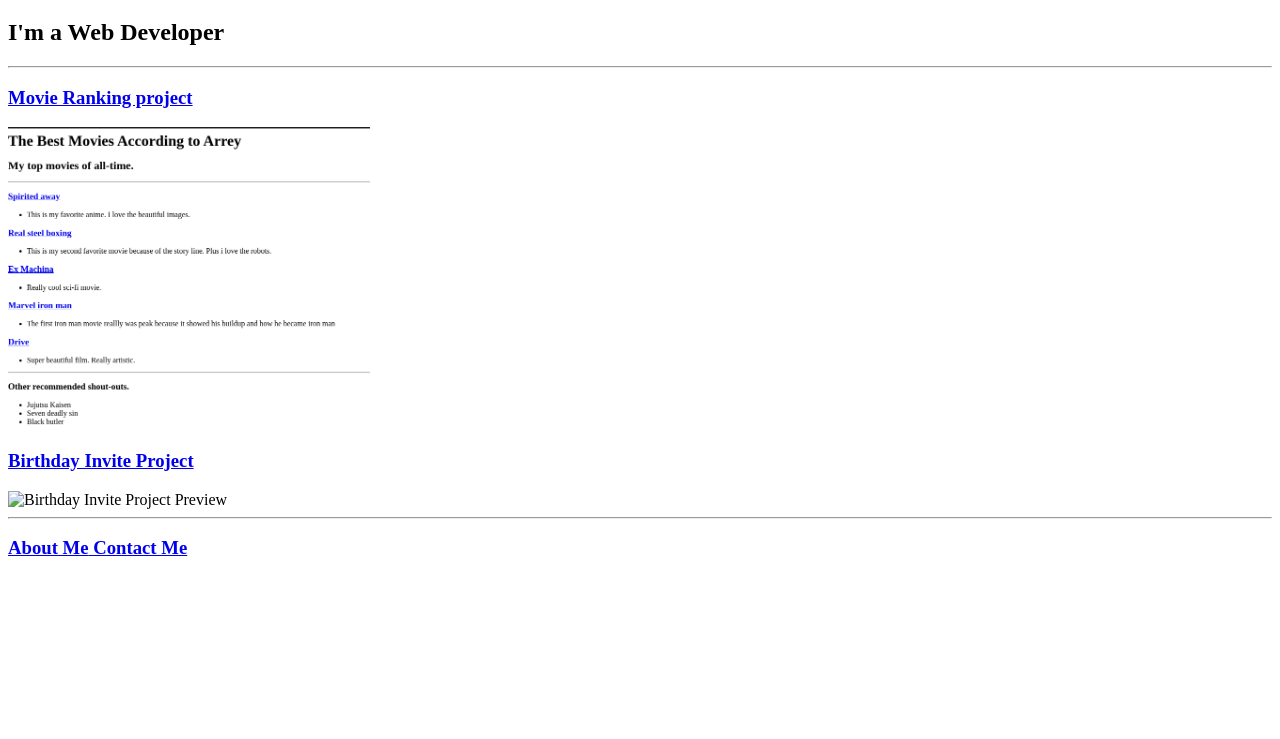
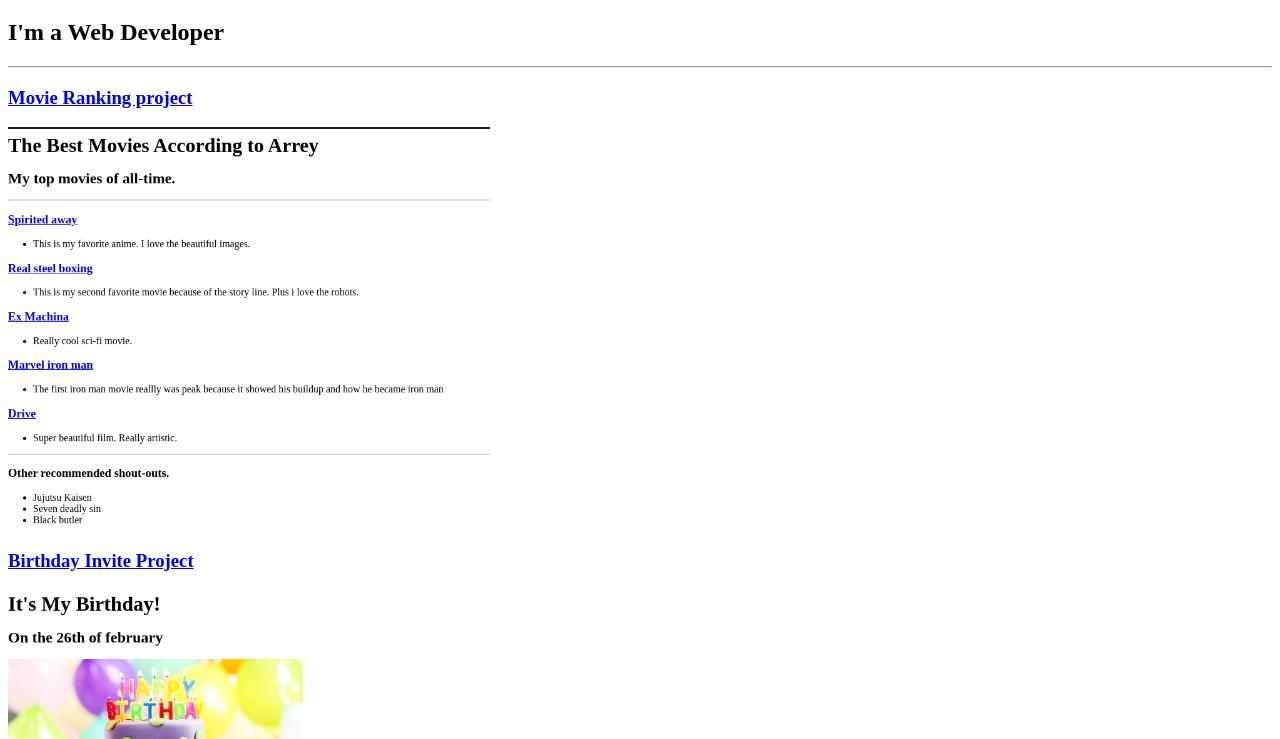
Before and after one commit to ArreyAyuk/html-portfolio, a plain HTML site: page index.html in a window 1280 px wide. Shown: the part 61-800 px from the top of the page. Drawn offline with Linux system fonts and the light colour scheme.

Commit message:
Update index.html

```diff
--- a/index.html
+++ b/index.html
@@ -12,10 +12,10 @@
     <h2>I'm a Web Developer</h2>
     <hr />
 <h3><a href="./public/movie-ranking.html"> Movie Ranking project</a> </h3>
-<img src="./assets/Best movies preview.png" height="300" alt="movie ranking project preview"/>
+<img src="./assets/Best movies preview.png" height="400" alt="movie ranking project preview"/>
 
 <h3><a href="./public/birthday-invite.html"> Birthday Invite Project</a></h3>
-<img src="./assets/birthday-invite.png" height="300" alt="Birthday Invite Project Preview"/>
+<img src="./assets/birthday picture preview.png" height="400" alt="Birthday Invite Project Preview"/>
 <hr />
 <h3><a href="./public/about.html"> About Me</a><a href="./public/contact.html"> Contact Me</a></h3>
 </body>
```
